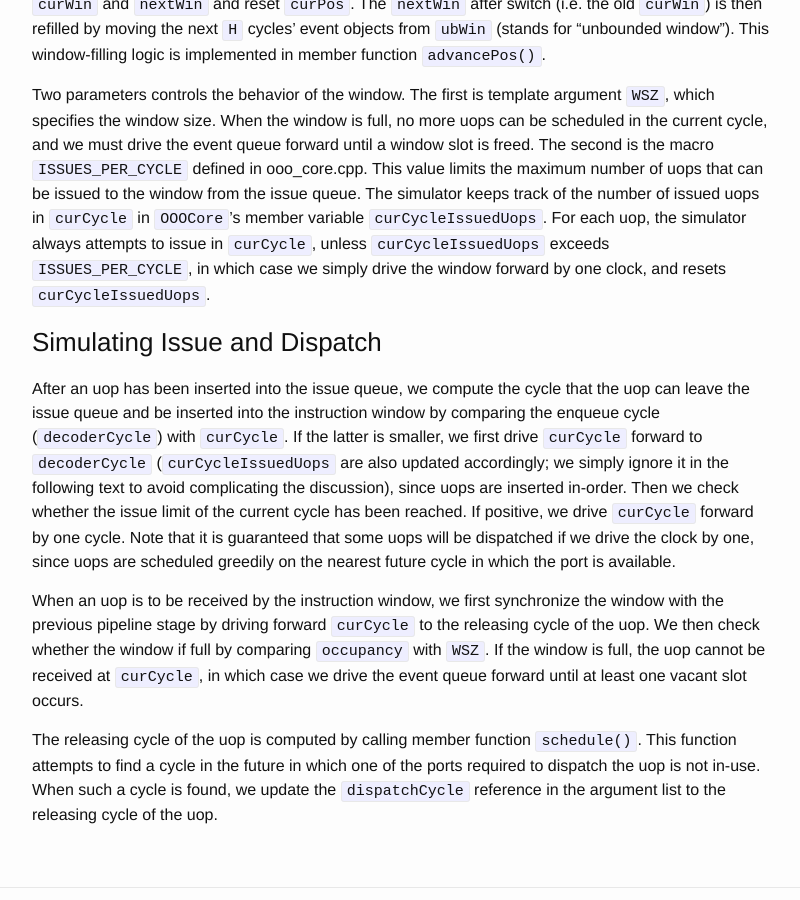
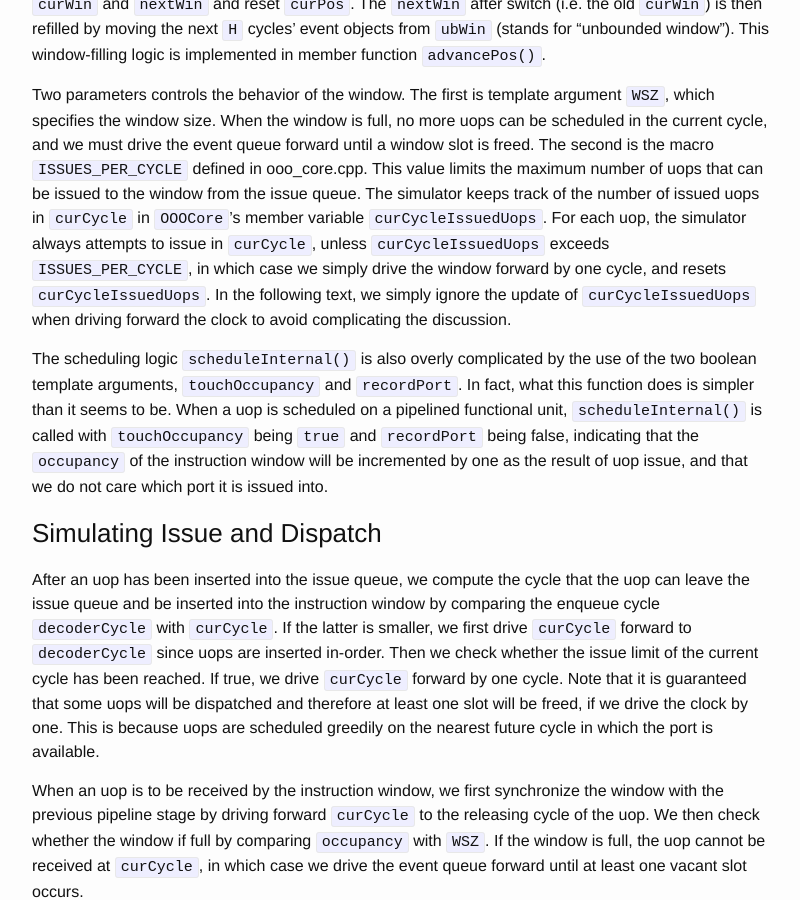
Before and after one commit to wangziqi2013/wangziqi2013.github.io, a Jekyll site: the page built from _posts/2019-12-31-zsim-microarch.markdown, in a window 1280 px wide and 900 px high, scrolled down 15358 px. Shown: the whole window, without its empty margins (238-1038 px from the left). Built offline with Jekyll 4.4.1, drawn with Linux system fonts in a browser that asks for light colours.

Commit message:
Adding scheduleInternal

```diff
--- a/_posts/2019-12-31-zsim-microarch.markdown
+++ b/_posts/2019-12-31-zsim-microarch.markdown
@@ -556,17 +556,24 @@ forward until a window slot is freed. The second is the macro `ISSUES_PER_CYCLE`
 limits the maximum number of uops that can be issued to the window from the issue queue. The simulator keeps track of
 the number of issued uops in `curCycle` in `OOOCore`'s member variable `curCycleIssuedUops`. For each uop, the simulator
 always attempts to issue in `curCycle`, unless `curCycleIssuedUops` exceeds `ISSUES_PER_CYCLE`, in which case we simply
-drive the window forward by one clock, and resets `curCycleIssuedUops`.
+drive the window forward by one cycle, and resets `curCycleIssuedUops`. In the following text, we simply ignore
+the update of `curCycleIssuedUops` when driving forward the clock to avoid complicating the discussion.
+
+The scheduling logic `scheduleInternal()` is also overly complicated by the use of the two boolean template arguments,
+`touchOccupancy` and `recordPort`. In fact, what this function does is simpler than it seems to be. When a uop
+is scheduled on a pipelined functional unit, `scheduleInternal()` is called with `touchOccupancy` being `true` and
+`recordPort` being false, indicating that the `occupancy` of the instruction window will be incremented by one
+as the result of uop issue, and that we do not care which port it is issued into.
 
 ### Simulating Issue and Dispatch
 
 After an uop has been inserted into the issue queue, we compute the cycle that the uop can leave the issue queue and
-be inserted into the instruction window by comparing the enqueue cycle (`decoderCycle`) with `curCycle`. If the latter
-is smaller, we first drive `curCycle` forward to `decoderCycle` (`curCycleIssuedUops` are also updated accordingly;
-we simply ignore it in the following text to avoid complicating the discussion), since uops are inserted in-order.
-Then we check whether the issue limit of the current cycle has been reached. If positive, we drive `curCycle` forward
-by one cycle. Note that it is guaranteed that some uops will be dispatched if we drive the clock by one, since uops
-are scheduled greedily on the nearest future cycle in which the port is available.
+be inserted into the instruction window by comparing the enqueue cycle `decoderCycle` with `curCycle`. If the latter
+is smaller, we first drive `curCycle` forward to `decoderCycle` since uops are inserted in-order.
+Then we check whether the issue limit of the current cycle has been reached. If true, we drive `curCycle` forward
+by one cycle. Note that it is guaranteed that some uops will be dispatched and therefore at least one slot will be freed,
+if we drive the clock by one. This is because uops are scheduled greedily on the nearest future cycle in which the port is
+available.
 
 When an uop is to be received by the instruction window, we first synchronize the window with the previous
 pipeline stage by driving forward `curCycle` to the releasing cycle of the uop. We then check whether the window if full
```
